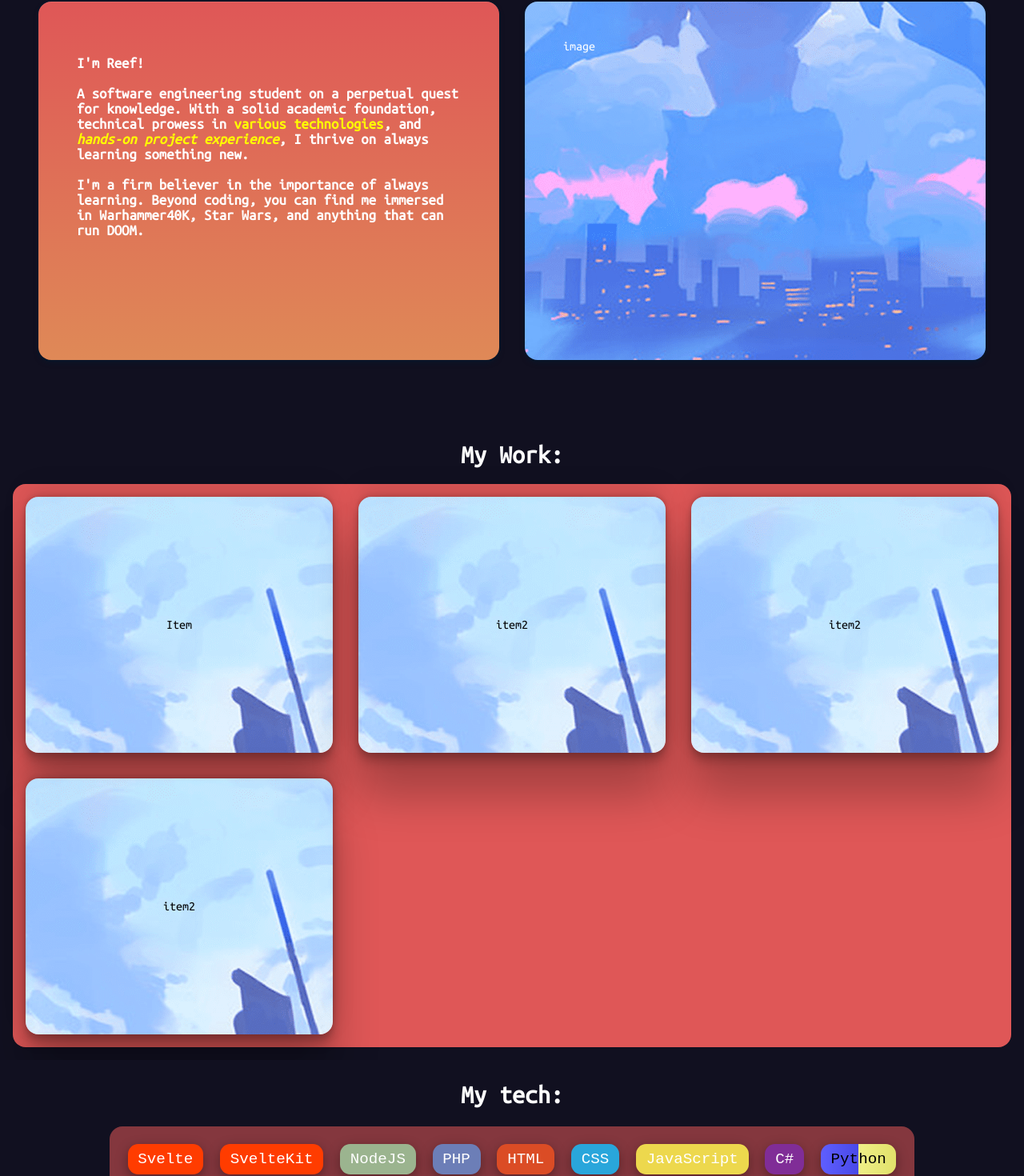
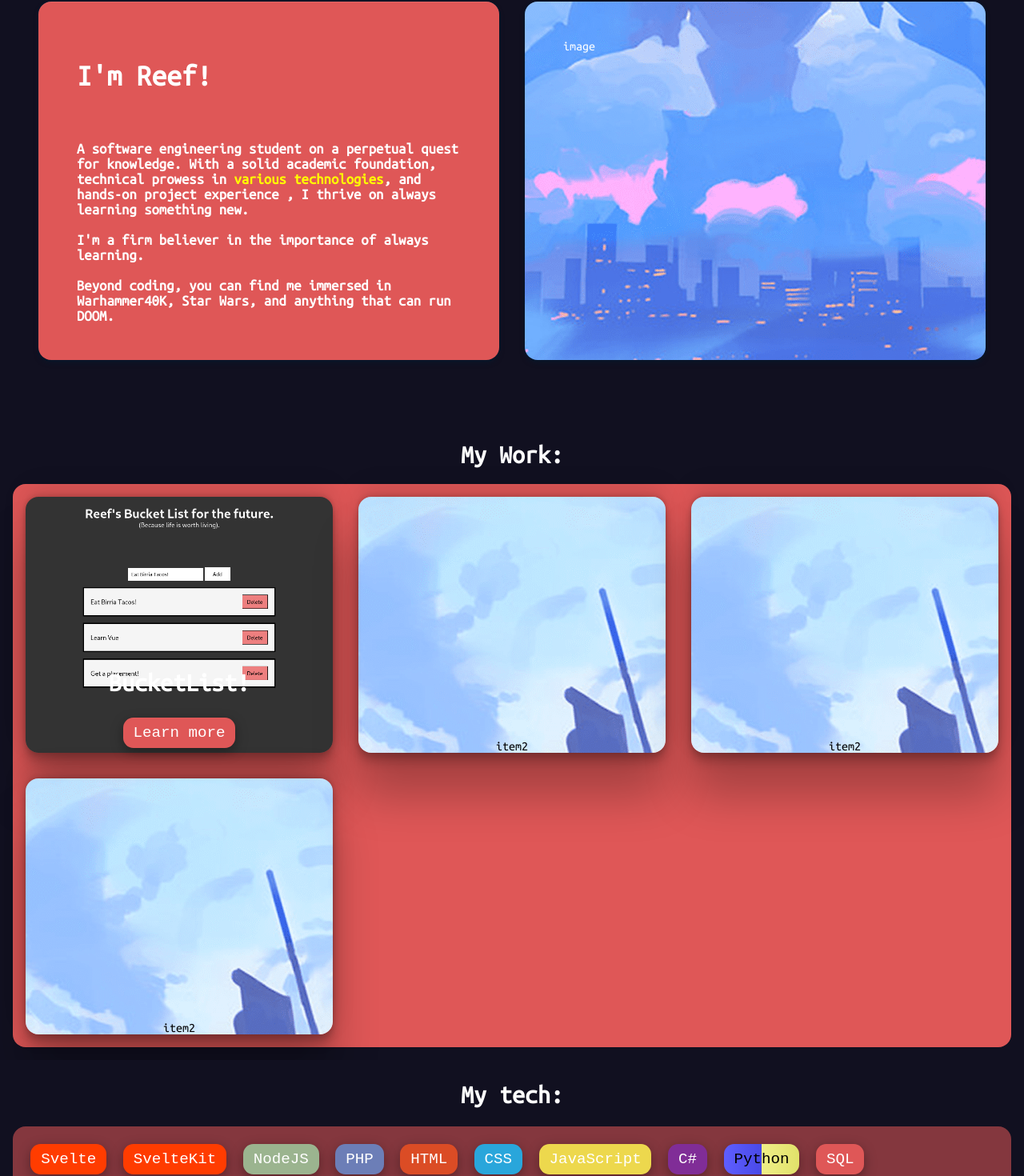
Before and after one commit to Reef-Jackson/placement, a SvelteKit app: page / in a window 1280 px wide. Shown: the part 915-2385 px from the top of the page at 80% size. Built offline with nearby package versions, Linux system fonts and the light colour scheme.

Commit message:
Pushing updates

```diff
--- a/src/routes/+page.svelte
+++ b/src/routes/+page.svelte
@@ -35,16 +35,15 @@
     <div class="about-container">
       <div class="text">
         <h3>
-          I'm Reef!<br /><br /> A software engineering student on a perpetual
+          <h1>I'm Reef!</h1><br /><br /> A software engineering student on a perpetual
           quest for knowledge. With a solid academic foundation, technical
           prowess in
           <a href="#tech" on:click|preventDefault={scrollIntoView}
             >various technologies</a
           >, and
-          <a href="#home" on:click|preventDefault={scrollIntoView}
-            ><i>hands-on project experience</i></a
-          >, I thrive on always learning something new. <br /><br />I'm a firm
-          believer in the importance of always learning. Beyond coding, you can
+          hands-on project experience
+          , I thrive on always learning something new. <br /><br />I'm a firm
+          believer in the importance of always learning. <br><br>Beyond coding, you can
           find me immersed in Warhammer40K, Star Wars, and anything that can run
           DOOM.
         </h3>
@@ -55,7 +54,10 @@
   <div class="work-wrapper" id="work">
     <h1 style="text-align: center; color: white;">My Work:</h1>
     <div class="work" id="work">
-    <div class="work-item">Item</div>
+    <div class="work-item" id="bucketlist">
+      <h1>BucketList!</h1>
+      <button>Learn more</button>
+    </div>
     <div class="work-item">item2</div>
     <div class="work-item">item2</div>
     <div class="work-item">item2</div>
@@ -80,11 +82,26 @@
       <button id="js">JavaScript</button>
       <button id="csharp">C#</button>
       <button id="python">Python</button>
+      <button id="sql">SQL</button>
+      <button id="pocketbase">Pocketbase</button>
     </div>
   </div>
 </div>
 
 <style>
+
+  a {
+    text-decoration: none;
+    color: white;
+  }
+
+  button {
+    transition: transform .2s;
+  }
+
+  button:hover {
+    transform: scale(1.1);
+  }
   .wrapper {
     display: flex;
     flex-direction: column;
@@ -148,12 +165,7 @@
   }
 
   .text {
-    background: rgb(223, 87, 87);
-    background: linear-gradient(
-      180deg,
-      rgba(223, 87, 87, 1) 0%,
-      rgb(223, 137, 87) 100%
-    );
+    background-color: #df5757;
   }
 
   .image {
@@ -189,7 +201,7 @@
     flex-wrap: 1;
   }
 
-  .tech-container button {
+  button {
     padding-left: 0.8rem;
     padding-right: 0.8rem;
     padding-top: 0.5rem;
@@ -202,6 +214,7 @@
     border: none;
     box-shadow: rgba(0, 0, 0, 0.35) 0px 5px 15px;
     transition: transform 0.2s;
+    background-color: #df5757;
   }
 
   .tech-container button:hover {
@@ -251,13 +264,14 @@
   .work-item {
     width: calc(
       33.33% - 2rem
-    ); /* Adjust the width based on your desired layout */
+    );
+    display: flex;
+    flex-direction: column;
+    justify-content: flex-end;
+    align-items: center;
     height: 20rem;
     border-radius: 1rem;
-    margin: 1rem; /* Adjust the margin to control spacing */
-    display: flex;
-    justify-content: center;
-    align-items: center;
+    margin: 1rem;
     background-image: url("$lib/eva.png");
     box-shadow: rgba(0, 0, 0, 0.25) 0px 54px 55px, rgba(0, 0, 0, 0.12) 0px -12px 30px, rgba(0, 0, 0, 0.12) 0px 4px 6px, rgba(0, 0, 0, 0.17) 0px 12px 13px, rgba(0, 0, 0, 0.09) 0px -3px 5px;
     transition: transform 0.2s;
@@ -268,18 +282,30 @@
     transform: scale(1.03);
   }
 
+
+  .work-item h1 {
+    color: white;
+  }
+
+  #bucketlist {
+    background-image: url('$lib/bucketlist.png');
+    background-size: cover;
+    background-repeat: no-repeat;
+    background-position: center center;
+  }
+
   @media (max-width: 768px) {
     .work-item {
       width: calc(
         50% - 2rem
-      ); /* Two items in a row on screens up to 768px wide */
+      );
     }
   }
 
   @media (max-width: 480px) {
     .work-item {
       width: 100%;
-      margin: 0.8rem; /* One item per row on screens up to 480px wide */
+      margin: 0.8rem;
     }
   }
   @media (max-width: 768px) {
--- /dev/null
+++ b/src/routes/bucketlist/+page.svelte
@@ -0,0 +1,5 @@
+<script>
+    import Nav from "../../components/nav.svelte";
+</script>
+
+<Nav />
```
Also changed, not shown: src/lib/bucketlist.png (added).
